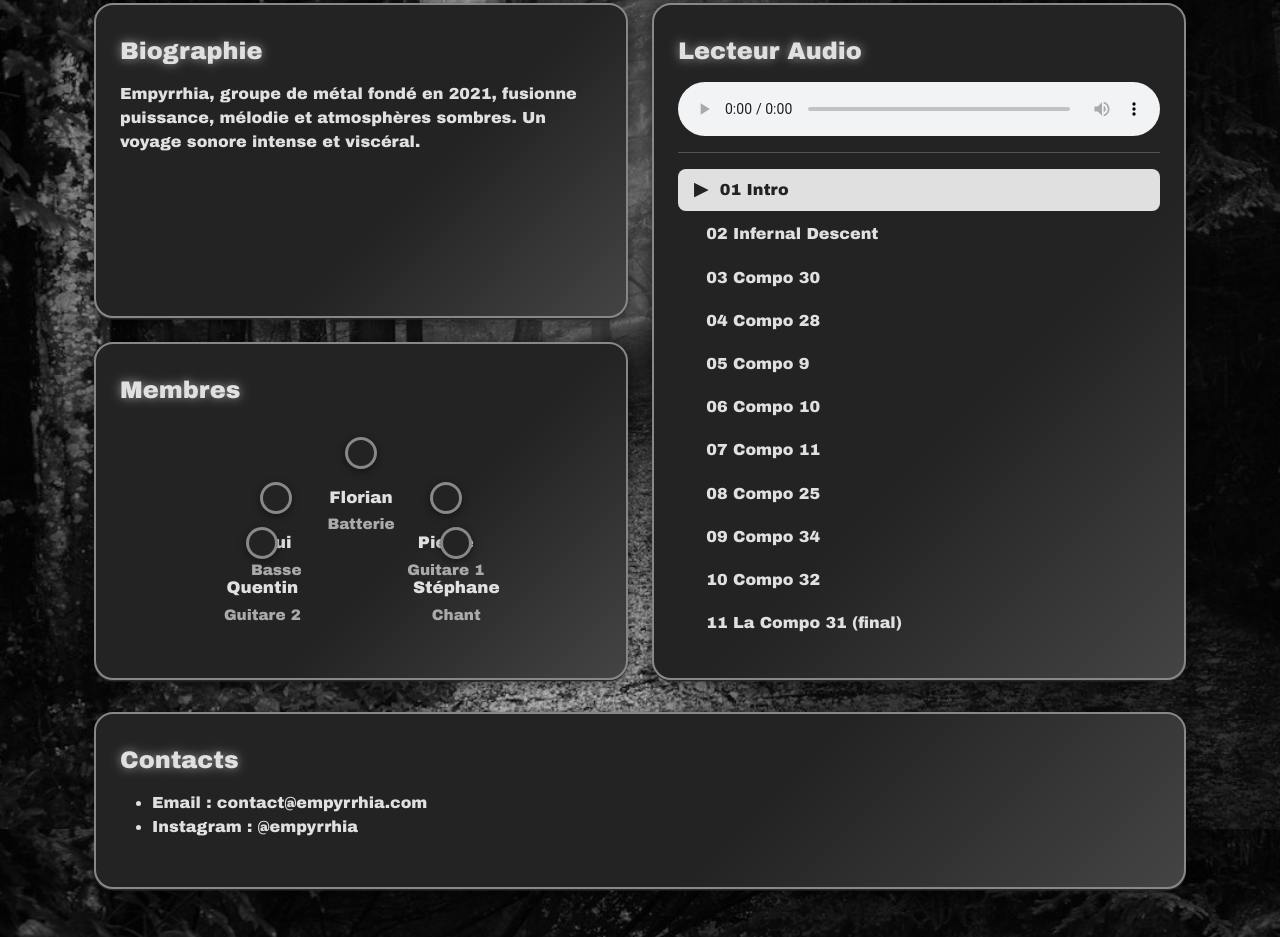
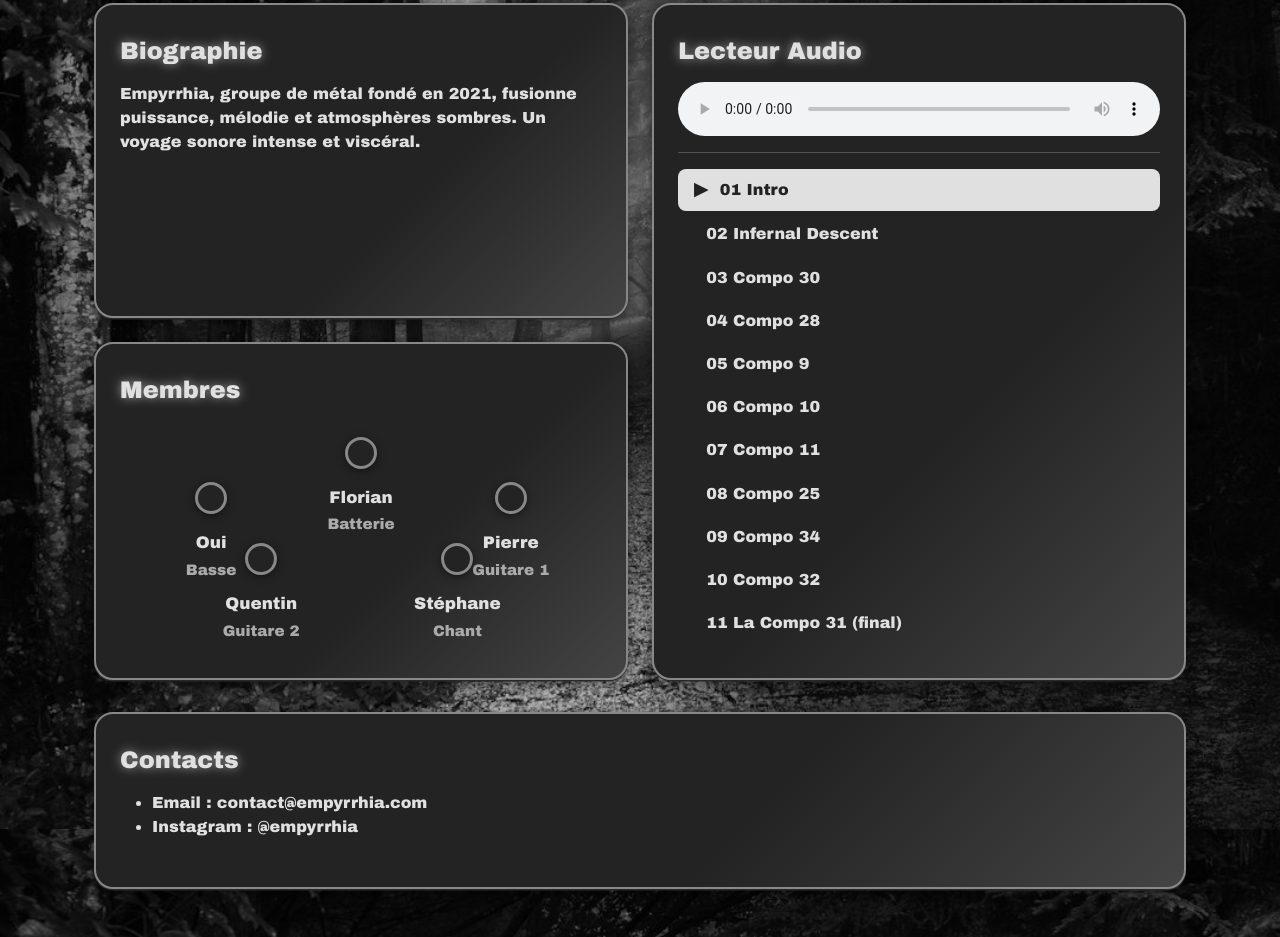
Before and after one commit to RobNamias/Empyrrhia, a plain HTML site: page index.html in a window 1280 px wide. Shown: the part 451-1388 px from the top of the page. Drawn offline with nearby package versions, Linux system fonts and the light colour scheme.

Commit message:
remise en palce member space

```diff
--- a/assets/css/style.css
+++ b/assets/css/style.css
@@ -22,18 +22,23 @@
 .stage-row-2 {
     margin-top: -5rem;
     margin-bottom: 0.2rem;
-}
-
-.stage-row-3 {
-    margin-top: -5rem;
-    margin-bottom: 0.2rem;
     justify-content: space-between;
-    padding: 0 8vw;
+    padding: 0 4vw;
     display: flex;
     align-items: center;
     z-index: 1;
 }
-g
+
+.stage-row-3 {
+    margin-top: -4rem;
+    margin-bottom: 0.2rem;
+    justify-content: space-around;
+    padding: 0 7vw;
+    display: flex;
+    align-items: center;
+    z-index: 1;
+}
+
 .member-point .circle {
     width: 38px;
     height: 38px;
```
